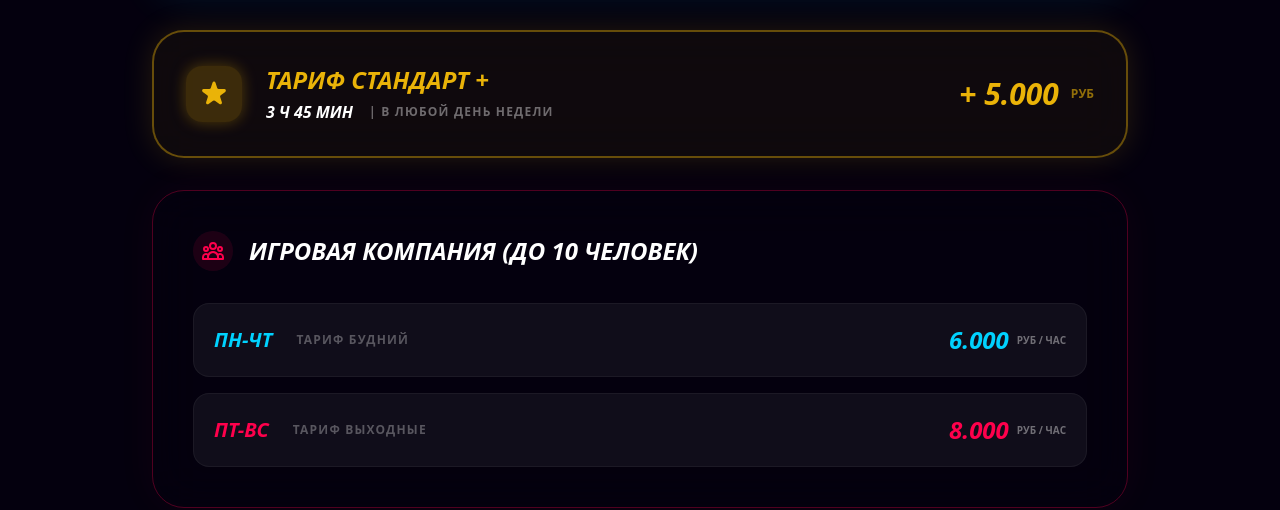
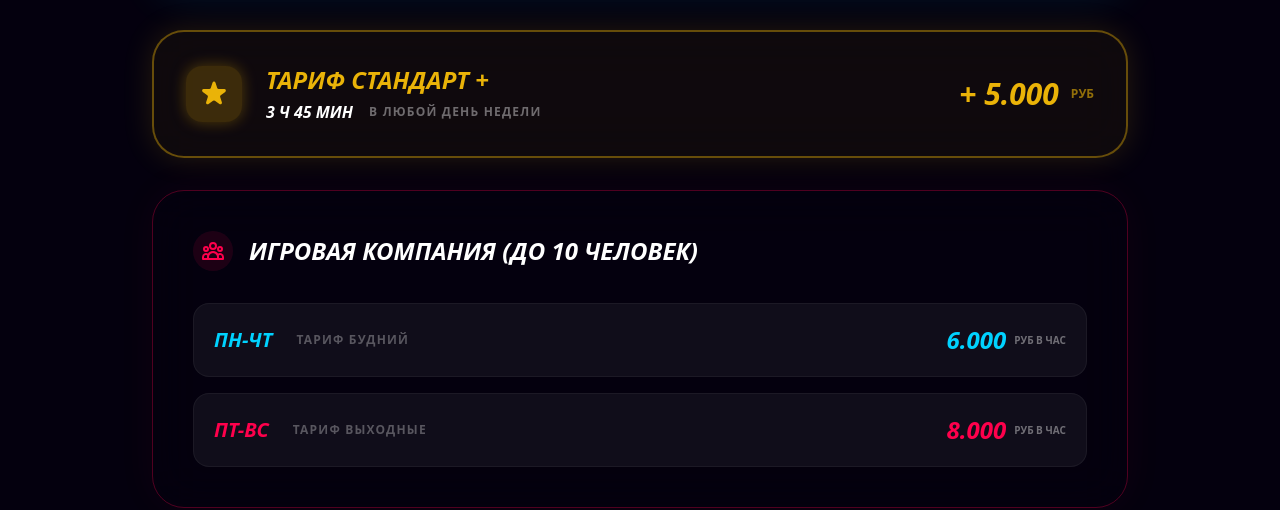
Before and after one commit to msty52/warstation-vr, a Next.js app: page / in a window 1280 px wide. Shown: the part 2946-3456 px from the top of the page. Built offline with nearby package versions, Linux system fonts and the light colour scheme.

Commit message:
Update page.tsx

```diff
--- a/app/page.tsx
+++ b/app/page.tsx
@@ -204,7 +204,7 @@ export default function Home() {
                   <h3 className="text-2xl font-black uppercase italic text-[#eab308]">ТАРИФ СТАНДАРТ +</h3>
                   <div className="flex gap-4 items-center mt-1">
                     <span className="text-white font-bold italic">3 Ч 45 МИН</span>
-                    <span className="text-white/40 text-xs font-bold uppercase tracking-widest">| В ЛЮБОЙ ДЕНЬ НЕДЕЛИ</span>
+                    <span className="text-white/40 text-xs font-bold uppercase tracking-widest"> В ЛЮБОЙ ДЕНЬ НЕДЕЛИ</span>
                   </div>
                 </div>
               </div>
@@ -230,7 +230,7 @@ export default function Home() {
                   </div>
                   <div className="flex items-center gap-2">
                     <span className="text-2xl font-black italic text-[#00d2ff]">6.000</span>
-                    <span className="text-[10px] font-bold opacity-40 uppercase">РУБ / ЧАС</span>
+                    <span className="text-[10px] font-bold opacity-40 uppercase">РУБ В ЧАС</span>
                   </div>
                 </div>
 
@@ -241,7 +241,7 @@ export default function Home() {
                   </div>
                   <div className="flex items-center gap-2">
                     <span className="text-2xl font-black italic text-[#ff004c]">8.000</span>
-                    <span className="text-[10px] font-bold opacity-40 uppercase">РУБ / ЧАС</span>
+                    <span className="text-[10px] font-bold opacity-40 uppercase">РУБ В ЧАС</span>
                   </div>
                 </div>
               </div>
```
